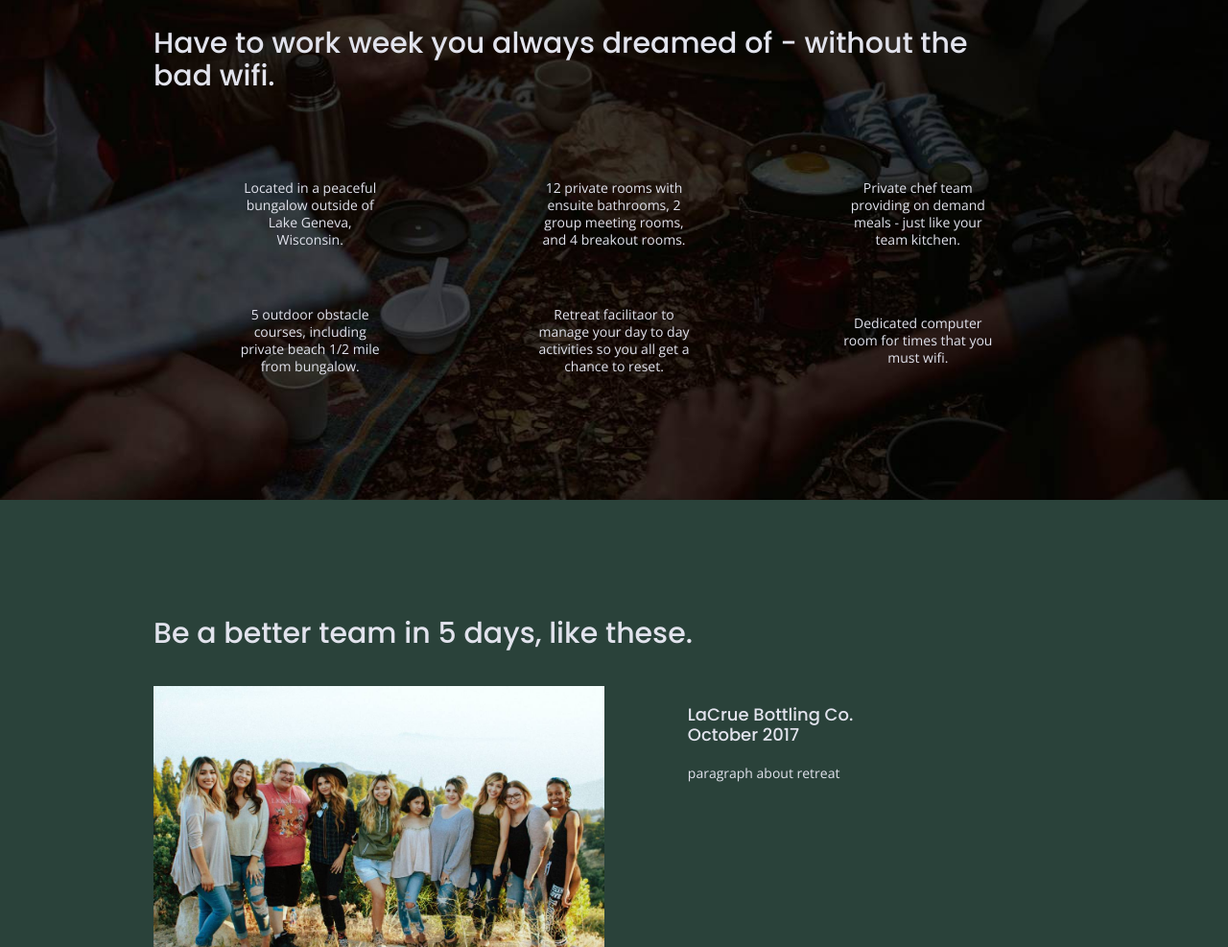
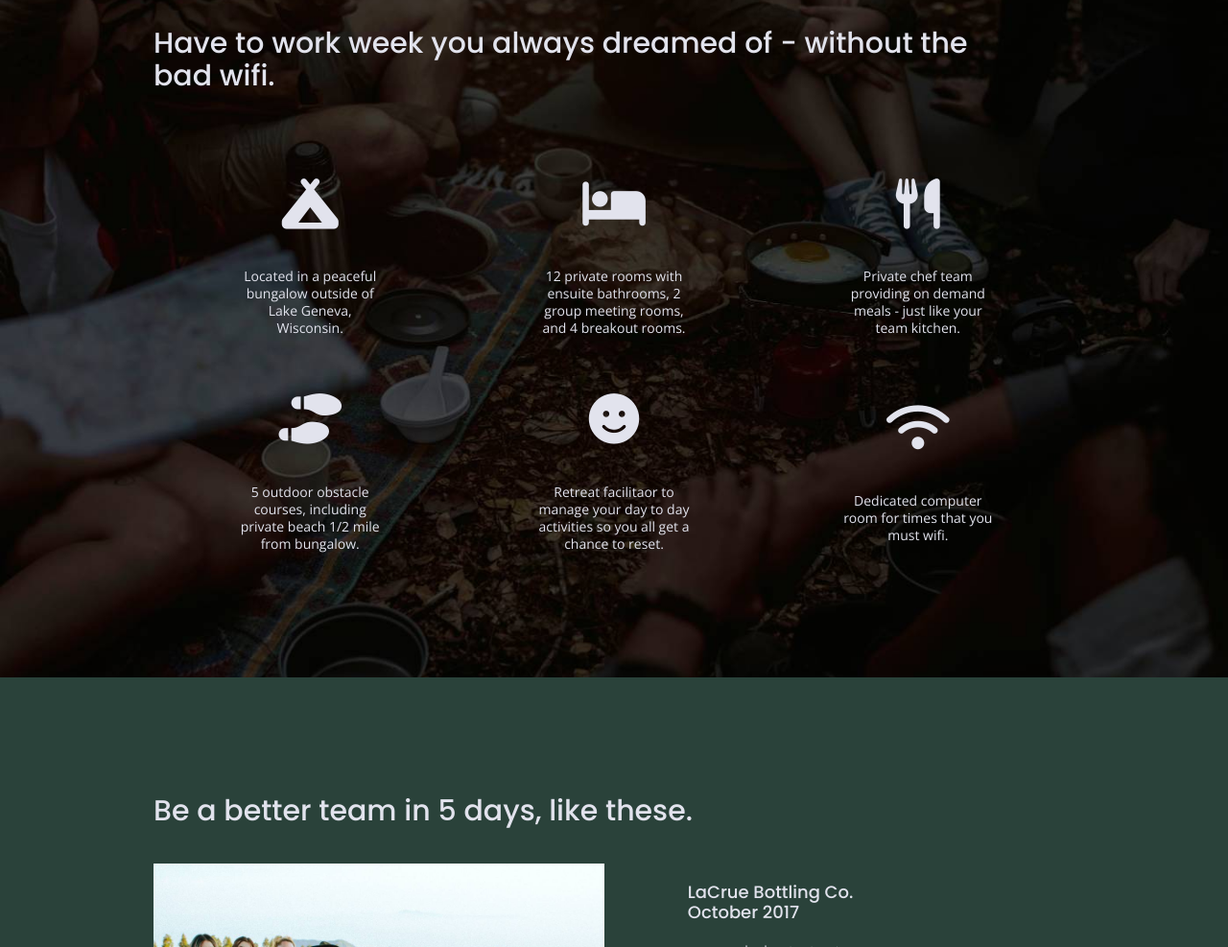
Before and after one commit to kjingersoll/unplugged-retreat, a website built with Parcel: page index.html in a window 1280 px wide. Shown: the part 945-1932 px from the top of the page at 96% size. Built offline with nearby package versions, Linux system fonts and the light colour scheme.

Commit message:
added icons

```diff
--- a/css/main.css
+++ b/css/main.css
@@ -307,6 +307,10 @@ address {
   .features p {
     margin: 0;
     text-align: center;
+  }
+  .features i {
+	   font-size: 3.75em;
+     margin-bottom: 40px;
   }
 
   /*Reviews*/
--- a/index.html
+++ b/index.html
@@ -22,6 +22,8 @@
   <meta name="theme-color" content="#fafafa">
   <!-- Google Fonts -->
   <link href="https://fonts.googleapis.com/css?family=Open+Sans:400,700|Poppins:500,700" rel="stylesheet">
+  <!-- Icon Font -->
+  <script src="https://kit.fontawesome.com/97bc619e59.js" crossorigin="anonymous"></script>
 </head>
 
 <body>
@@ -65,27 +67,27 @@
         <h2>Have to work week you always dreamed of - without the bad wifi.</h2>
         <div class="features-items">
           <article>
-            <p class="fontawesome-icon"></p>
+            <p class="fontawesome-icon"><i class="fas fa-campground"></i></p>
             <p class="features-item-description">Located in a peaceful bungalow outside of Lake Geneva, Wisconsin.</p>
           </article>
           <article>
-            <p class="fontawesome-icon"></p>
+            <p class="fontawesome-icon"><i class="fas fa-bed"></i></p>
             <p class="features-item-description">12 private rooms with ensuite bathrooms, 2 group meeting rooms, and 4 breakout rooms.</p>
           </article>
           <article>
-            <p class="fontawesome-icon"></p>
+            <p class="fontawesome-icon"><i class="fas fa-utensils"></i></p>
             <p class="features-item-description">Private chef team providing on demand meals - just like your team kitchen.</p>
           </article>
           <article>
-            <p class="fontawesome-icon"></p>
+            <p class="fontawesome-icon"><i class="fas fa-shoe-prints"></i></p>
             <p class="features-item-description">5 outdoor obstacle courses, including private beach 1/2 mile from bungalow.</p>
           </article>
           <article>
-            <p class="fontawesome-icon"></p>
+            <p class="fontawesome-icon"><i class="fas fa-smile"></i></p>
             <p class="features-item-description">Retreat facilitaor to manage your day to day activities so you all get a chance to reset.</p>
           </article>
           <article>
-            <p class="fontawesome-icon"></p>
+            <p class="fontawesome-icon"><i class="fas fa-wifi"></i></p>
             <p class="features-item-description">Dedicated computer room for times that you must wifi.</p>
           </article>
         </div>
```
Also changed, not shown: about/index.html (+2 -0 lines), faq/index.html (+2 -0 lines).
